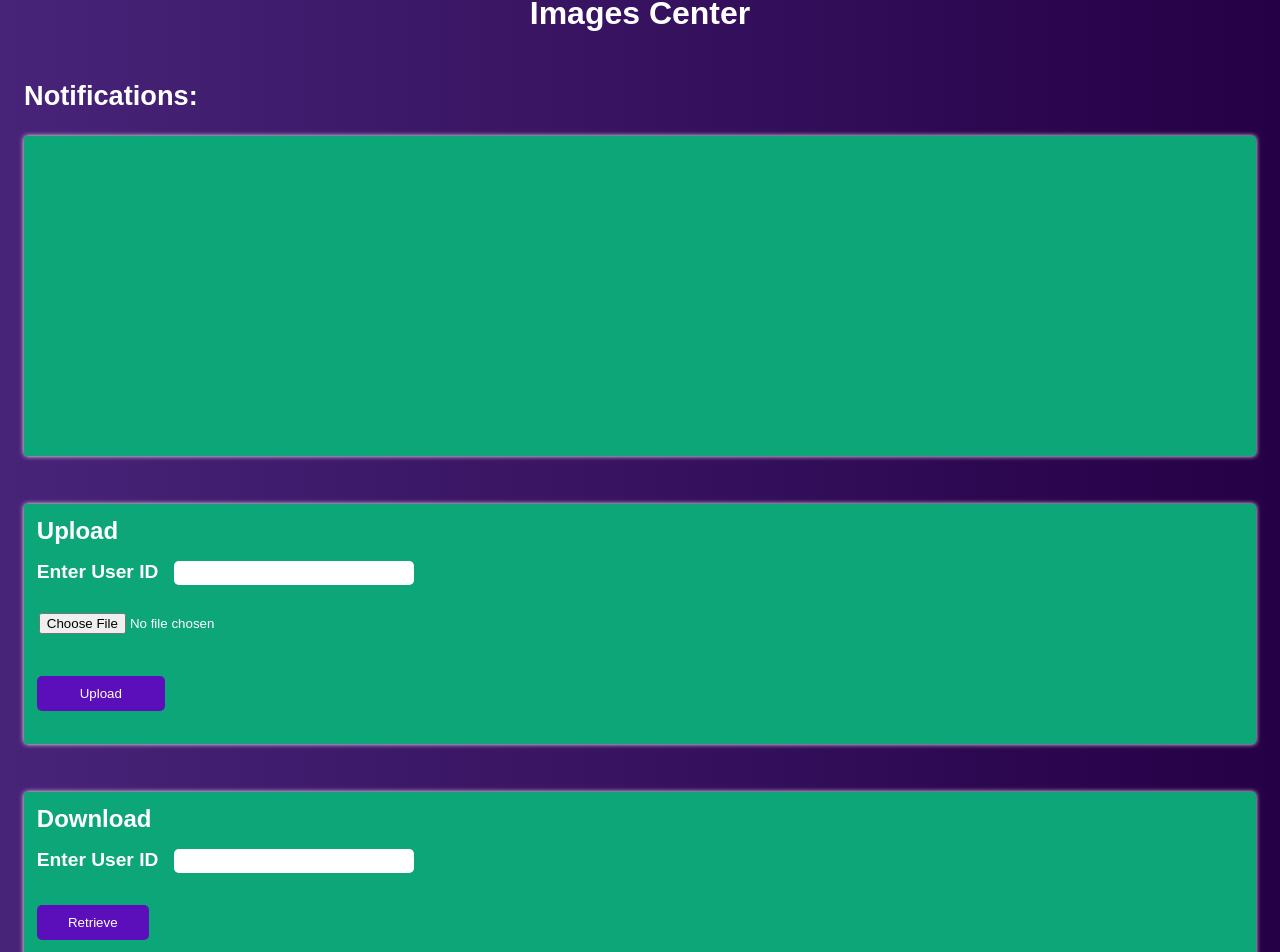
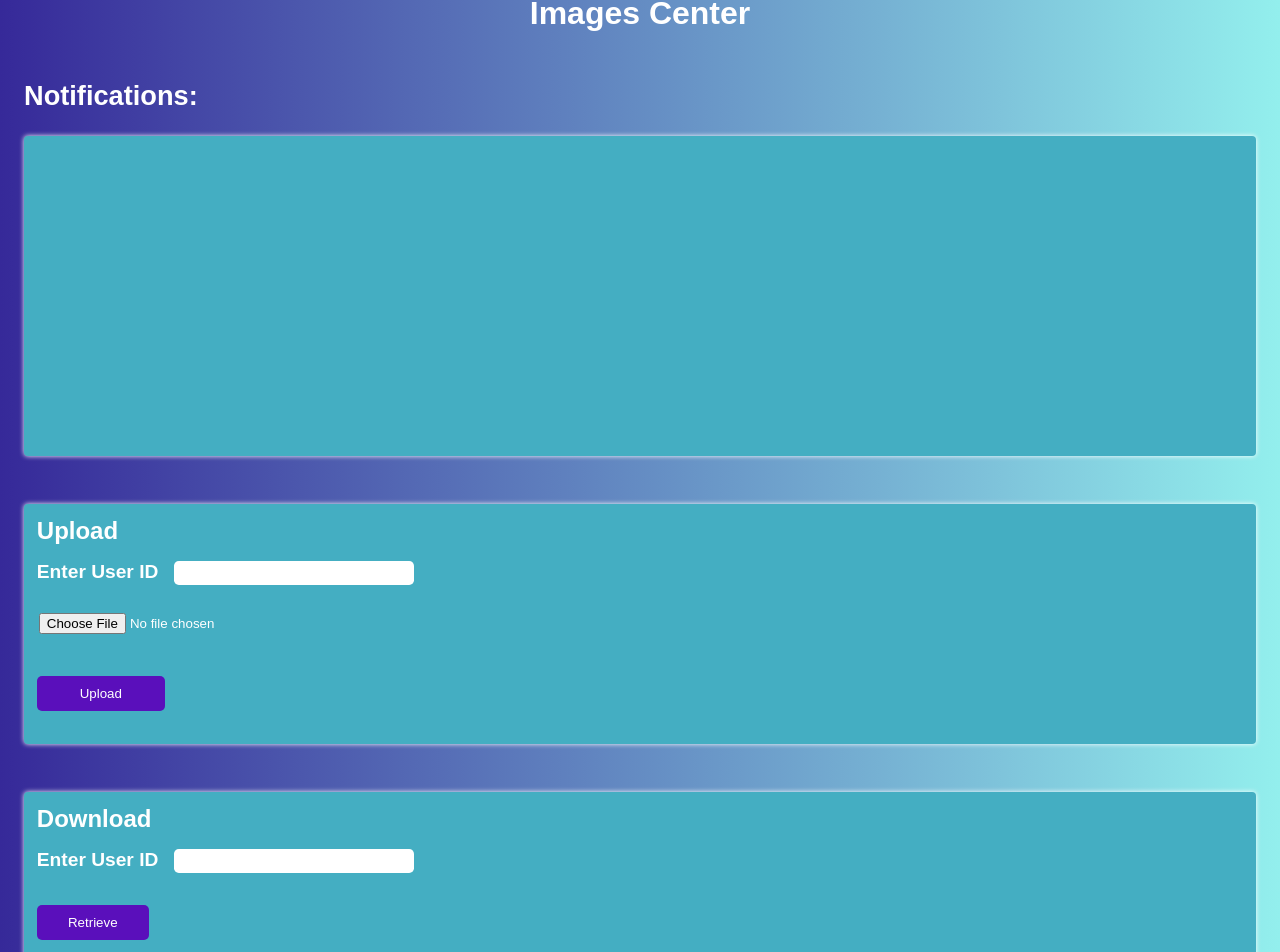
Before and after one commit to Omar-Ashraf-Mossad/Cloud-Task-V2, a React (Vite) app: page / in a window 1280 px wide. Shown: the part 53-1005 px from the top of the page. Built offline with nearby package versions, Linux system fonts and the light colour scheme; no server answers; the database is empty.

Commit message:
slight modification

```diff
--- a/src/App.jsx
+++ b/src/App.jsx
@@ -92,7 +92,7 @@ function App() {
                 overflowY: "auto",
                 scrollbarWidth: "none",
                 boxShadow: "0 0 0.3rem white",
-                backgroundColor: "#0ca678",
+                backgroundColor: "#44aec2",
               }}
             >
               <ul name="list"></ul>
@@ -105,7 +105,7 @@ function App() {
               width: "100%",
               height: "15rem",
               boxShadow: "0 0 0.3rem white",
-              backgroundColor: "#0ca678",
+              backgroundColor: "#44aec2",
               padding: "0.8rem",
             }}
           >
@@ -166,7 +166,7 @@ function App() {
               width: "100%",
               height: "12rem",
               boxShadow: "0 0 0.3rem white",
-              backgroundColor: "#0ca678",
+              backgroundColor: "#44aec2",
               padding: "0.8rem",
             }}
           >
--- a/src/index.css
+++ b/src/index.css
@@ -16,7 +16,7 @@ ul li {
 }
 
 body {
-  background: linear-gradient(90deg, #482479, #250046);
+  background: linear-gradient(90deg, #362999, #93efed);
 }
 input[type="number"]::-webkit-inner-spin-button,
 input[type="number"]::-webkit-outer-spin-button {
```
